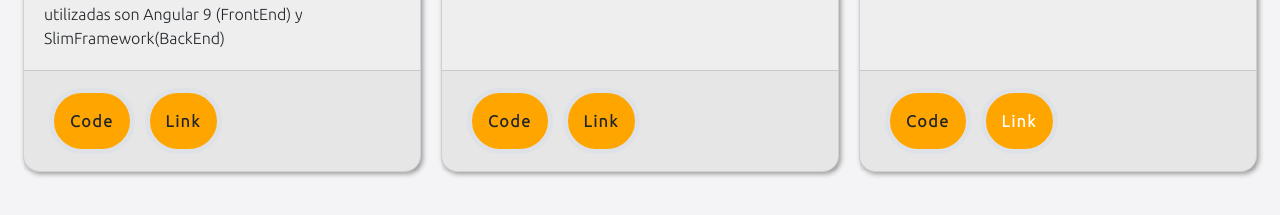
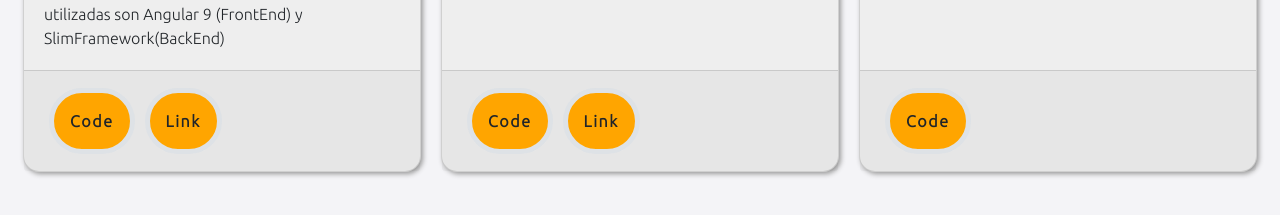
Before and after one commit to flecherdev/personal_page, a React (Create React App) app: page /projects in a window 1280 px wide. Shown: the part 535-750 px from the top of the page. Built offline with nearby package versions, Linux system fonts and the light colour scheme.

Commit message:
[fix] unlink in projects

```diff
--- a/src/components/ProjectList.js
+++ b/src/components/ProjectList.js
@@ -18,7 +18,9 @@ class ProjectList extends React.Component {
                             </div>
                             <div className="card-footer">
                                 <a to="chart" target="_blank" href={project.github} className="Projects__Card__Fotter__Button btn btn-warning ">Code</a>
-                                <a to="chart" target="_blank" href={project.link} className="Projects__Card__Fotter__Button btn btn-warning ">Link</a>
+                                { (project.link) &&
+                                    <a to="chart" target="_blank" href={project.link} className="Projects__Card__Fotter__Button btn btn-warning ">Link</a>
+                                }
                             </div>
                         </div>
                     )
```
